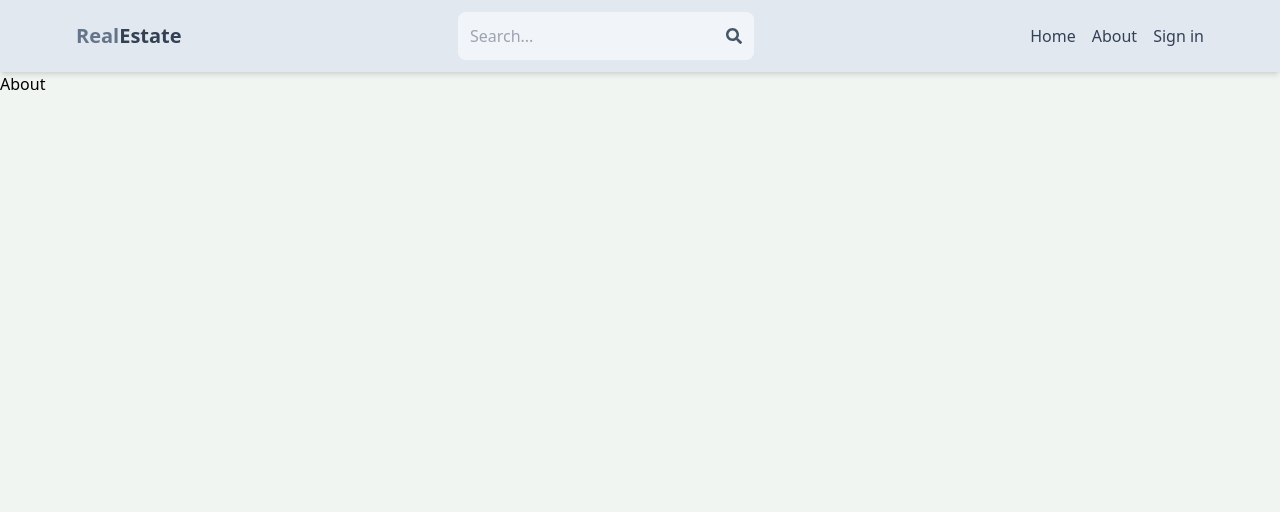
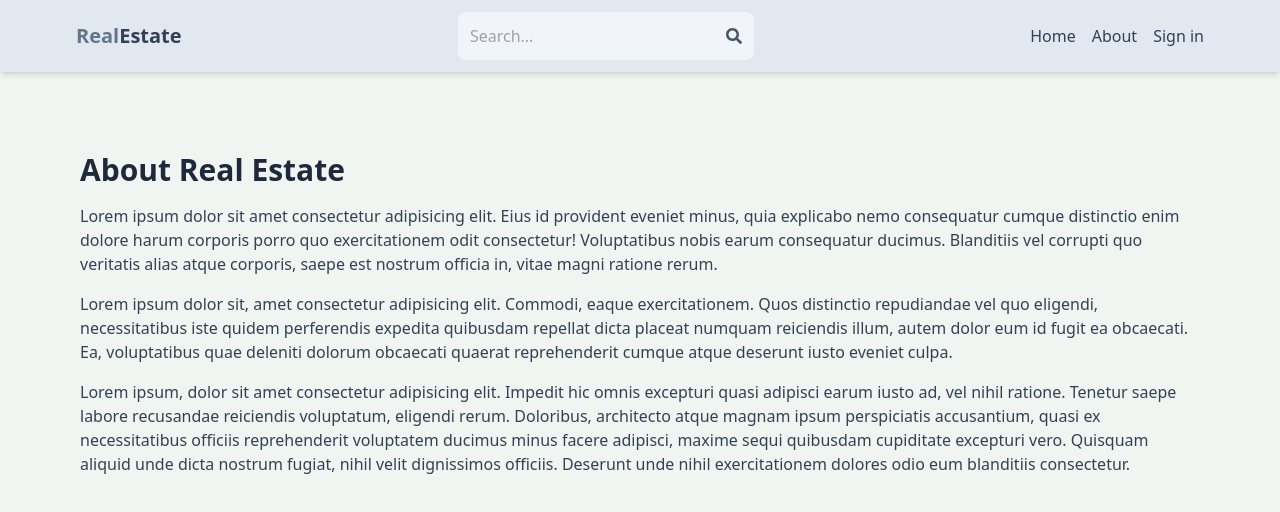
Before and after one commit to amandeep90s/mern-real-estate, a React (Vite) app in the folder client/: page /about in a window 1280 px wide. Shown: the top 512 px of the page. Built offline with nearby package versions, Linux system fonts and the light colour scheme; no server answers.

Commit message:
Completed listing item and about us page

```diff
--- /dev/null
+++ b/client/src/components/ListingItem.jsx
@@ -0,0 +1,71 @@
+import PropTypes from 'prop-types';
+import { MdLocationOn } from 'react-icons/md';
+import { Link } from 'react-router-dom';
+
+const ListingItem = ({ listing }) => {
+  return (
+    <div className='bg-white shadow-md hover:shadow-lg transition-shadow overflow-hidden rounded-lg w-full sm:w-[330px]'>
+      <Link tp={`/listing/${listing.id}`}>
+        <img
+          src={
+            listing.imageUrls[0] ||
+            'https://53.fs1.hubspotusercontent-na1.net/hub/53/hubfs/Sales_Blog/real-estate-business-compressor.jpg?width=595&height=400&name=real-estate-business-compressor.jpg'
+          }
+          alt='listing cover'
+          className='h-[320px] sm:h-[220px] w-full object-cover hover:scale-105 transition-scale duration-300'
+        />
+        <div className='flex flex-col w-full gap-2 p-3'>
+          <p className='text-lg font-semibold truncate text-slate-700'>
+            {listing.name}
+          </p>
+          <div className='flex items-center gap-1'>
+            <MdLocationOn className='w-4 h-4 text-green-700' />
+            <p className='w-full text-sm text-gray-600 truncate'>
+              {listing.address}
+            </p>
+          </div>
+          <p className='text-sm text-gray-600 line-clamp-2'>
+            {listing.description}
+          </p>
+          <p className='mt-2 font-semibold text-slate-500 '>
+            $
+            {listing.offer
+              ? listing.discountPrice.toLocaleString('en-US')
+              : listing.regularPrice.toLocaleString('en-US')}
+            {listing.type === 'rent' && ' / month'}
+          </p>
+          <div className='flex gap-4 text-slate-700'>
+            <div className='text-xs font-bold'>
+              {listing.bedrooms > 1
+                ? `${listing.bedrooms} beds `
+                : `${listing.bedrooms} bed `}
+            </div>
+            <div className='text-xs font-bold'>
+              {listing.bathrooms > 1
+                ? `${listing.bathrooms} baths `
+                : `${listing.bathrooms} bath `}
+            </div>
+          </div>
+        </div>
+      </Link>
+    </div>
+  );
+};
+
+ListingItem.propTypes = {
+  listing: PropTypes.shape({
+    id: PropTypes.string.isRequired,
+    name: PropTypes.string.isRequired,
+    address: PropTypes.string,
+    description: PropTypes.string,
+    type: PropTypes.string,
+    offer: PropTypes.bool,
+    discountPrice: PropTypes.number,
+    regularPrice: PropTypes.number,
+    bedrooms: PropTypes.number,
+    bathrooms: PropTypes.number,
+    imageUrls: PropTypes.array,
+  }),
+};
+
+export default ListingItem;
--- a/client/src/pages/About.jsx
+++ b/client/src/pages/About.jsx
@@ -1,7 +1,38 @@
-import React from 'react';
-
 const About = () => {
-  return <div>About</div>;
+  return (
+    <div className='max-w-6xl px-4 py-20 mx-auto'>
+      <h1 className='mb-4 text-3xl font-bold text-slate-800'>
+        About Real Estate
+      </h1>
+      <p className='mb-4 text-slate-700'>
+        Lorem ipsum dolor sit amet consectetur adipisicing elit. Eius id
+        provident eveniet minus, quia explicabo nemo consequatur cumque
+        distinctio enim dolore harum corporis porro quo exercitationem odit
+        consectetur! Voluptatibus nobis earum consequatur ducimus. Blanditiis
+        vel corrupti quo veritatis alias atque corporis, saepe est nostrum
+        officia in, vitae magni ratione rerum.
+      </p>
+      <p className='mb-4 text-slate-700'>
+        Lorem ipsum dolor sit, amet consectetur adipisicing elit. Commodi, eaque
+        exercitationem. Quos distinctio repudiandae vel quo eligendi,
+        necessitatibus iste quidem perferendis expedita quibusdam repellat dicta
+        placeat numquam reiciendis illum, autem dolor eum id fugit ea obcaecati.
+        Ea, voluptatibus quae deleniti dolorum obcaecati quaerat reprehenderit
+        cumque atque deserunt iusto eveniet culpa.
+      </p>
+      <p className='mb-4 text-slate-700'>
+        Lorem ipsum, dolor sit amet consectetur adipisicing elit. Impedit hic
+        omnis excepturi quasi adipisci earum iusto ad, vel nihil ratione.
+        Tenetur saepe labore recusandae reiciendis voluptatum, eligendi rerum.
+        Doloribus, architecto atque magnam ipsum perspiciatis accusantium, quasi
+        ex necessitatibus officiis reprehenderit voluptatem ducimus minus facere
+        adipisci, maxime sequi quibusdam cupiditate excepturi vero. Quisquam
+        aliquid unde dicta nostrum fugiat, nihil velit dignissimos officiis.
+        Deserunt unde nihil exercitationem dolores odio eum blanditiis
+        consectetur.
+      </p>
+    </div>
+  );
 };
 
 export default About;
```
